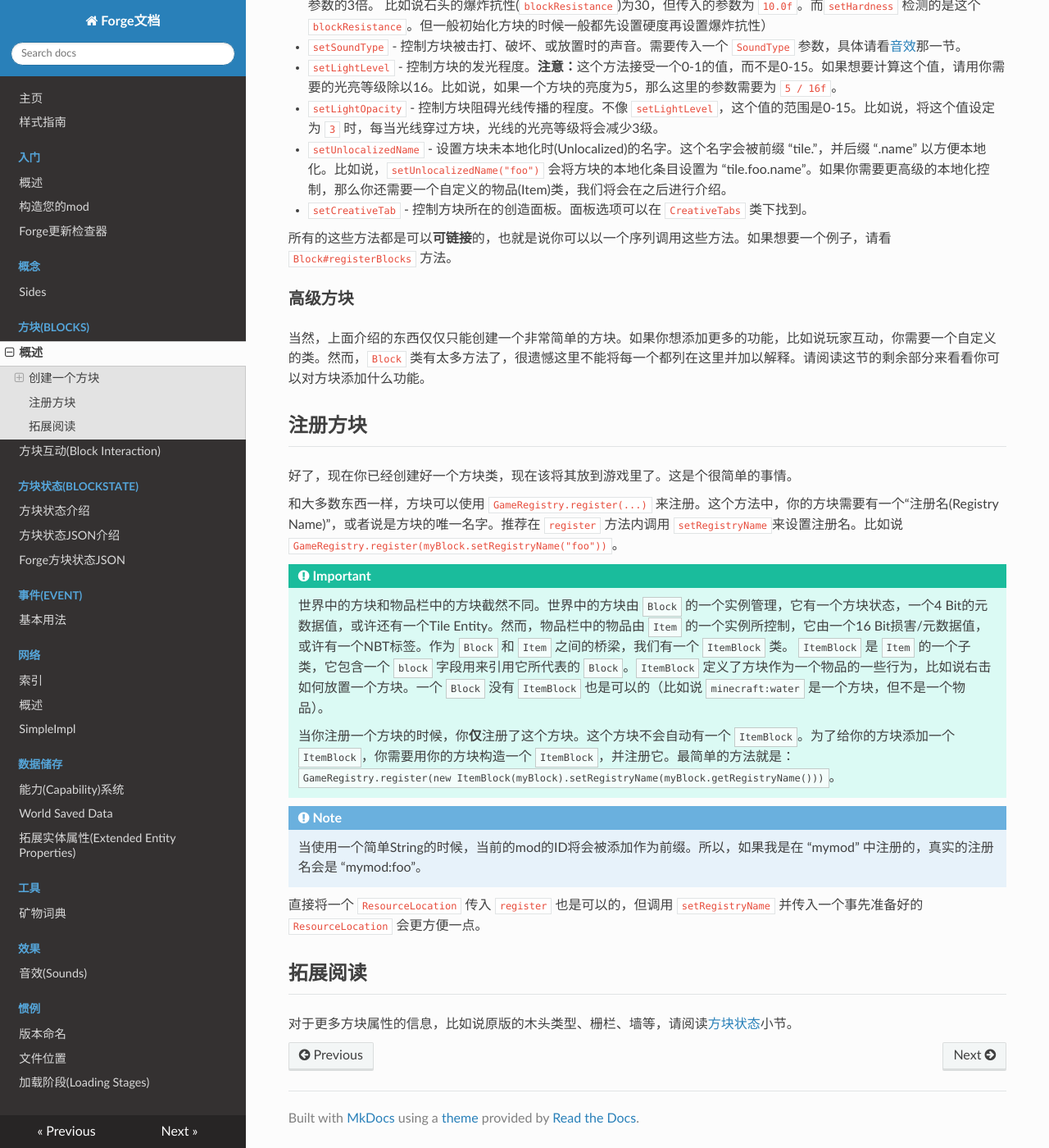
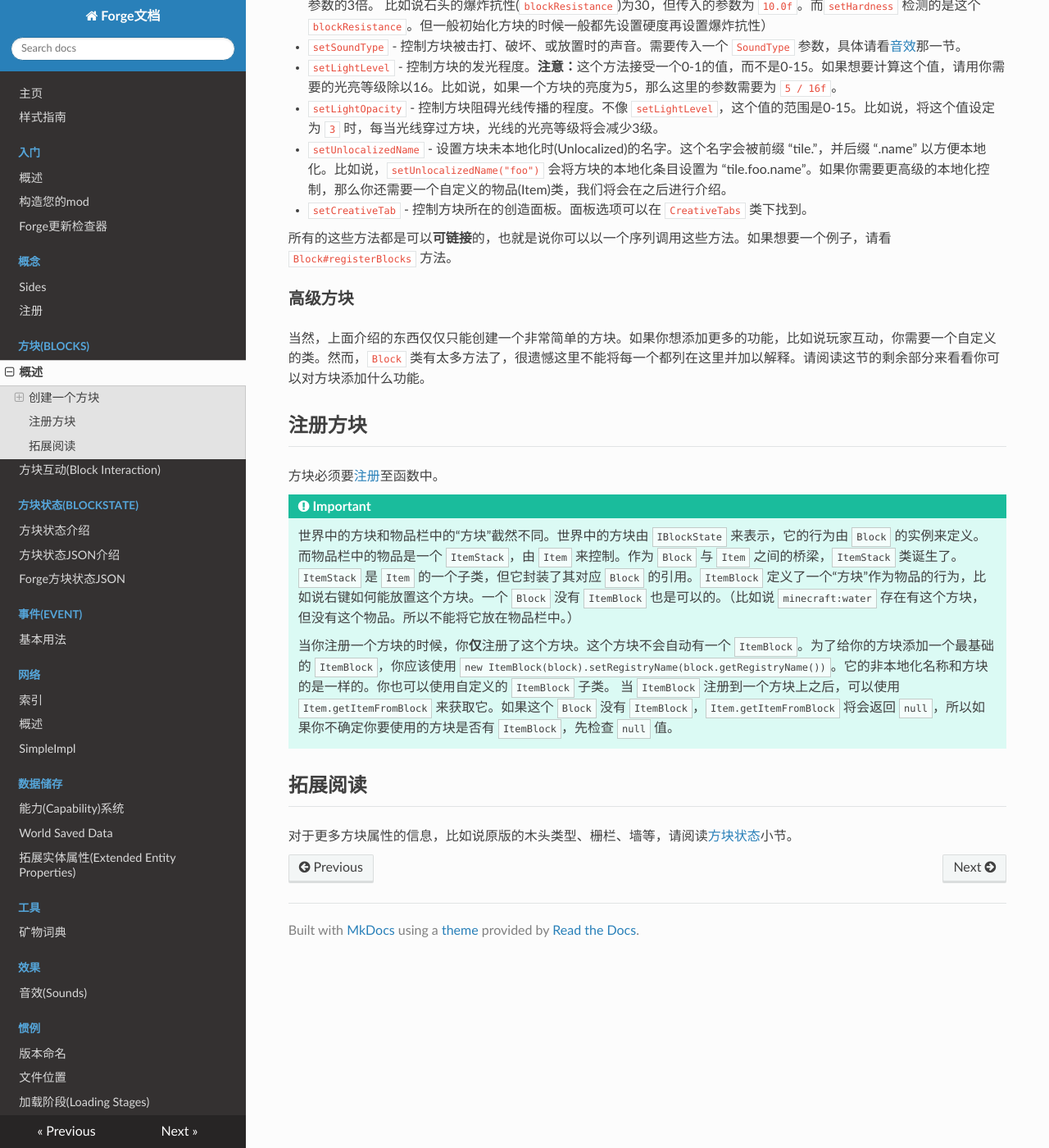
Before and after one commit to Krasjet/Forge-Documentation-CN, an MkDocs documentation site: the page built from docs/blocks/blocks.md, in a window 1280 px wide and 1400 px high, scrolled down 540 px. Shown: the whole window at 82% size. Built offline with MkDocs 1.6.1, drawn with Linux system fonts in a browser that asks for light colours; nearby versions of some CDN libraries; old or Windows-style settings are respelled for this version of MkDocs.

Commit message:
5/7 Replace outdated "Registering a Block" section

```diff
--- a/docs/blocks/blocks.md
+++ b/docs/blocks/blocks.md
@@ -27,21 +27,14 @@
 注册方块
 -------
 
-好了，现在你已经创建好一个方块类，现在该将其放到游戏里了。这是个很简单的事情。
-
-和大多数东西一样，方块可以使用 `GameRegistry.register(...)` 来注册。这个方法中，你的方块需要有一个“注册名(Registry Name)”，或者说是方块的唯一名字。推荐在 `register` 方法内调用 `setRegistryName`来设置注册名。比如说 `GameRegistry.register(myBlock.setRegistryName("foo"))`。
+方块必须要[注册]至函数中。
 
 !!! important
 
-	世界中的方块和物品栏中的方块截然不同。世界中的方块由 `Block` 的一个实例管理，它有一个方块状态，一个4 Bit的元数据值，或许还有一个Tile Entity。然而，物品栏中的物品由 `Item` 的一个实例所控制，它由一个16 Bit损害/元数据值，或许有一个NBT标签。作为 `Block` 和 `Item` 之间的桥梁，我们有一个 `ItemBlock` 类。 `ItemBlock` 是 `Item` 的一个子类，它包含一个 `block` 字段用来引用它所代表的 `Block`。`ItemBlock` 定义了方块作为一个物品的一些行为，比如说右击如何放置一个方块。一个 `Block` 没有 `ItemBlock` 也是可以的（比如说 `minecraft:water` 是一个方块，但不是一个物品）。
+	世界中的方块和物品栏中的“方块”截然不同。世界中的方块由 `IBlockState` 来表示，它的行为由 `Block` 的实例来定义。而物品栏中的物品是一个 `ItemStack`，由 `Item` 来控制。作为 `Block` 与 `Item` 之间的桥梁，`ItemStack` 类诞生了。`ItemStack` 是 `Item` 的一个子类，但它封装了其对应 `Block` 的引用。`ItemBlock` 定义了一个“方块”作为物品的行为，比如说右键如何能放置这个方块。一个 `Block` 没有 `ItemBlock` 也是可以的。（比如说 `minecraft:water` 存在有这个方块，但没有这个物品。所以不能将它放在物品栏中。）
 
-	当你注册一个方块的时候，你**仅**注册了这个方块。这个方块不会自动有一个 `ItemBlock`。为了给你的方块添加一个 `ItemBlock`，你需要用你的方块构造一个 `ItemBlock`，并注册它。最简单的方法就是：`GameRegistry.register(new ItemBlock(myBlock).setRegistryName(myBlock.getRegistryName()))`。
+	当你注册一个方块的时候，你**仅**注册了这个方块。这个方块不会自动有一个 `ItemBlock`。为了给你的方块添加一个最基础的 `ItemBlock`，你应该使用 `new ItemBlock(block).setRegistryName(block.getRegistryName())`。它的非本地化名称和方块的是一样的。你也可以使用自定义的 `ItemBlock` 子类。 当 `ItemBlock` 注册到一个方块上之后，可以使用 `Item.getItemFromBlock` 来获取它。如果这个 `Block` 没有 `ItemBlock`，`Item.getItemFromBlock` 将会返回 `null`，所以如果你不确定你要使用的方块是否有 `ItemBlock`，先检查 `null` 值。
 
-!!! note
-
-	当使用一个简单String的时候，当前的mod的ID将会被添加作为前缀。所以，如果我是在 "mymod" 中注册的，真实的注册名会是 "mymod:foo"。
-
-直接将一个 `ResourceLocation` 传入 `register` 也是可以的，但调用 `setRegistryName` 并传入一个事先准备好的 `ResourceLocation` 会更方便一点。
 
 拓展阅读
 -------
--- a/mkdocs.yml
+++ b/mkdocs.yml
@@ -8,6 +8,7 @@ pages:
     - Forge更新检查器: 'gettingstarted/autoupdate.md'
   - 概念:
     - Sides: 'concepts/sides.md'
+    - 注册: 'concepts/registries.md'
   - 方块(Blocks):
     - 概述: 'blocks/blocks.md'
     - 方块互动(Block Interaction): 'blocks/interaction.md'
```
Also changed, not shown: other parts of docs/blocks/blocks.md (+1 -0 lines), docs/concepts/registries.md (added, +2 -0 lines), docs/index.md (+1 -1 lines).
